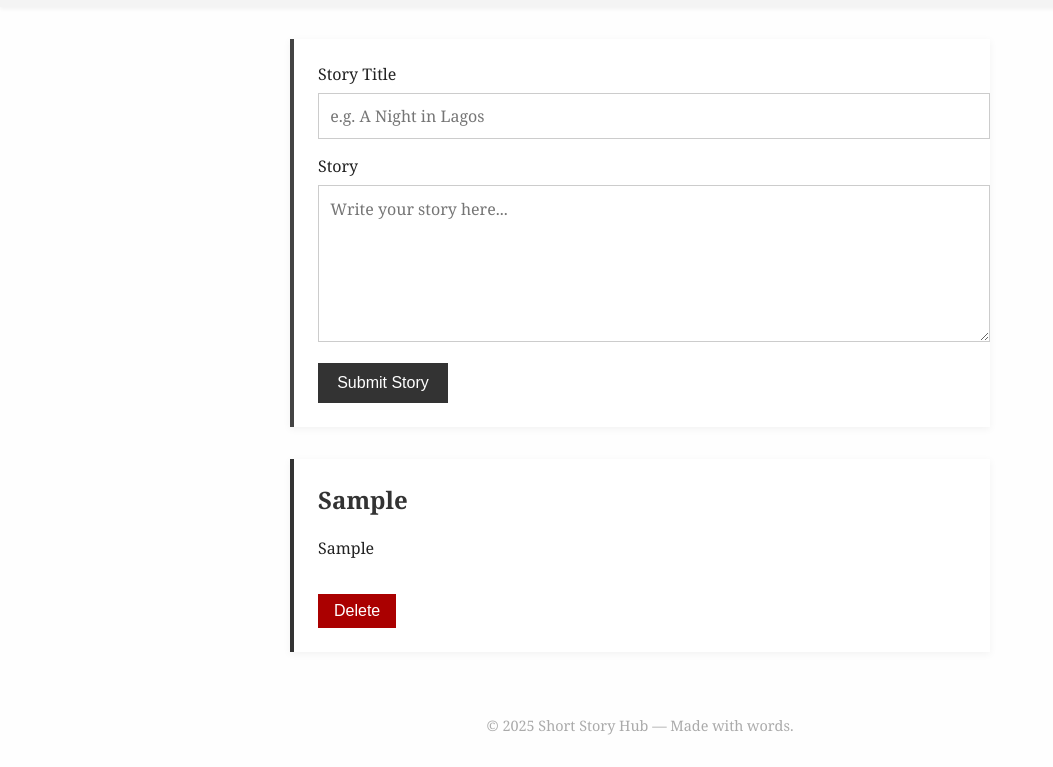
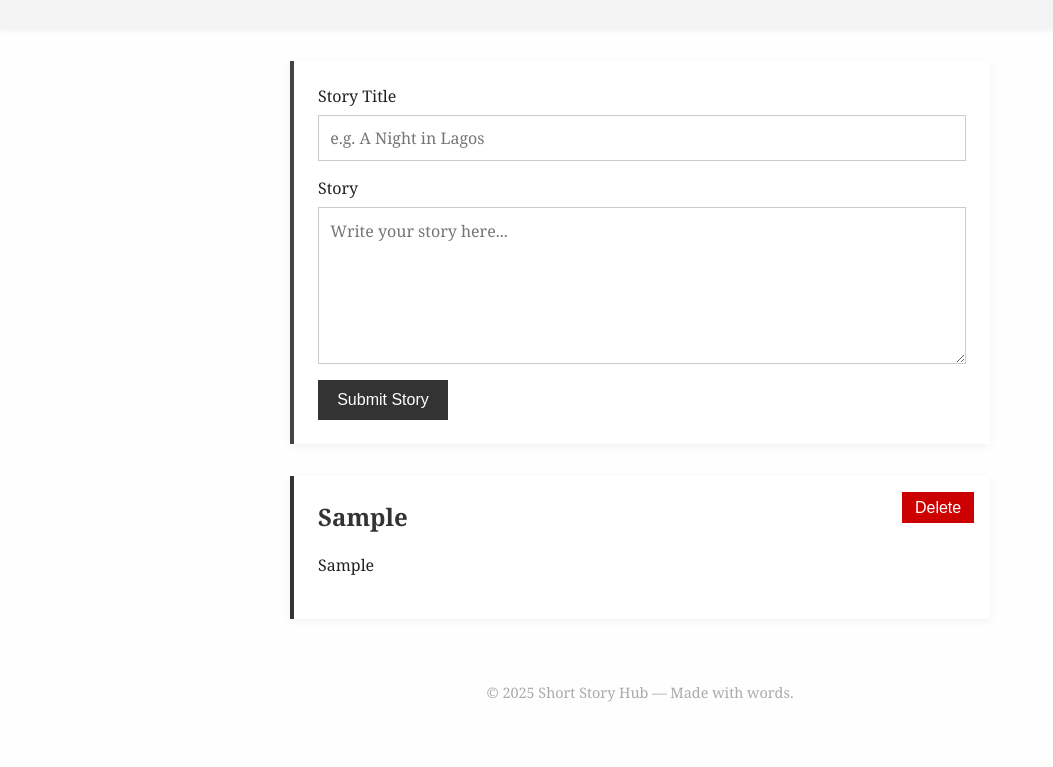
Before and after one commit to ToluCodeGlitch/A-short-story-hub-, a plain HTML site: page Index.html in a window 1280 px wide. Both pictures are taken after typing "Sample", "Sample" into the empty fields and a click on the button "Submit Story". Shown: the part 158-925 px from the top of the page, without its empty margins (0-1053 px from the left). After the commit the page ends 892 px from the top, so only its background shows below. Drawn offline with Linux system fonts and the light colour scheme.

Commit message:
Update Index.html

```diff
--- a/Index.html
+++ b/Index.html
@@ -1,4 +1,4 @@
-<!DOCTYPE html>
+p<!DOCTYPE html>
 <html lang="en">
 <head>
   <meta charset="UTF-8" />
@@ -71,6 +71,7 @@
       margin-bottom: 2rem;
       border-left: 4px solid #333;
       box-shadow: 0 2px 8px rgba(0,0,0,0.05);
+      position: relative;
     }
 
     .story h2 {
@@ -84,11 +85,13 @@
     }
 
     .delete-btn {
-      margin-top: 1rem;
-      background: #aa0000;
+      position: absolute;
+      top: 1rem;
+      right: 1rem;
+      background: #cc0000;
       color: white;
       border: none;
-      padding: 0.5rem 1rem;
+      padding: 0.4rem 0.8rem;
       cursor: pointer;
     }
 
@@ -130,12 +133,25 @@
     const form = document.getElementById('storyForm');
     const storyList = document.getElementById('storyList');
 
-    form.addEventListener('submit', function(event) {
+    // Load saved stories on page load
+    window.onload = function () {
+      const savedStories = JSON.parse(localStorage.getItem('stories')) || [];
+      savedStories.forEach(story => addStoryToPage(story.title, story.content));
+    };
+
+    form.addEventListener('submit', function (event) {
       event.preventDefault();
 
       const title = document.getElementById('title').value;
       const content = document.getElementById('content').value;
 
+      addStoryToPage(title, content);
+      saveStory(title, content);
+
+      form.reset();
+    });
+
+    function addStoryToPage(title, content) {
       const storyDiv = document.createElement('div');
       storyDiv.className = 'story';
 
@@ -146,11 +162,12 @@
       storyContent.textContent = content;
 
       const deleteBtn = document.createElement('button');
+      deleteBtn.className = 'delete-btn';
       deleteBtn.textContent = 'Delete';
-      deleteBtn.className = 'delete-btn';
 
-      deleteBtn.addEventListener('click', () => {
+      deleteBtn.addEventListener('click', function () {
         storyList.removeChild(storyDiv);
+        deleteStory(title, content);
       });
 
       storyDiv.appendChild(storyTitle);
@@ -158,9 +175,21 @@
       storyDiv.appendChild(deleteBtn);
 
       storyList.prepend(storyDiv);
+    }
 
-      form.reset();
-    });
+    function saveStory(title, content) {
+      const stories = JSON.parse(localStorage.getItem('stories')) || [];
+      stories.push({ title, content });
+      localStorage.setItem('stories', JSON.stringify(stories));
+    }
+
+    function deleteStory(title, content) {
+      let stories = JSON.parse(localStorage.getItem('stories')) || [];
+      stories = stories.filter(
+        story => !(story.title === title && story.content === content)
+      );
+      localStorage.setItem('stories', JSON.stringify(stories));
+    }
   </script>
 </body>
 </html>
```
